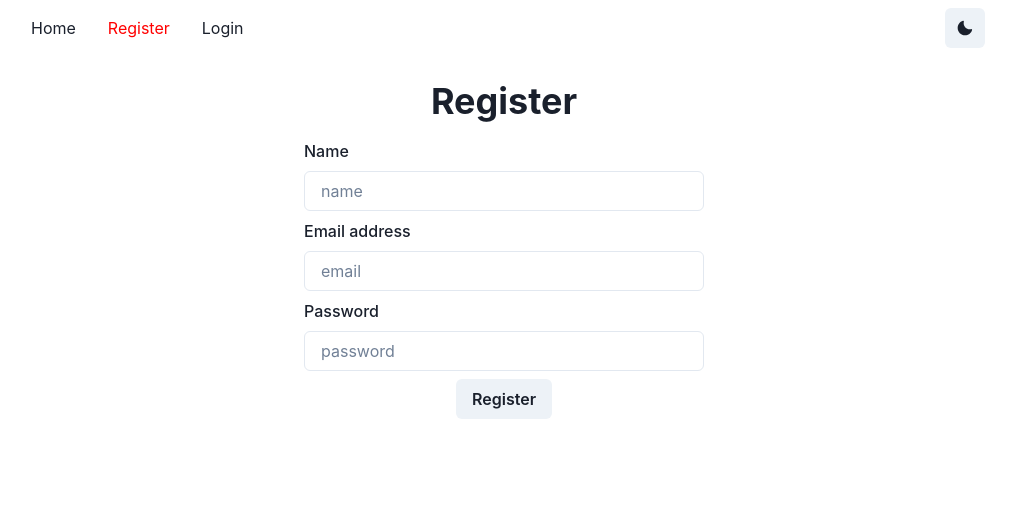
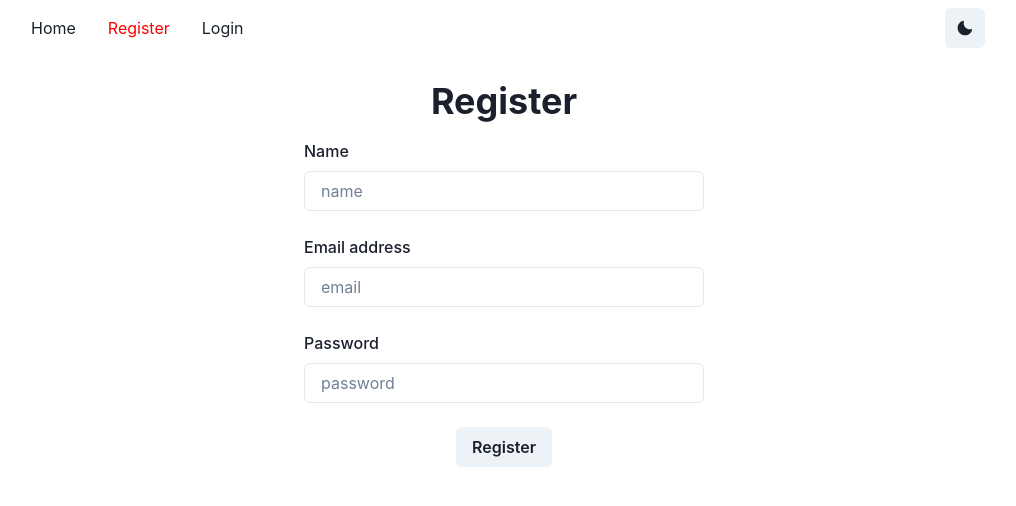
Before and after one commit to artipavl/goit-react-hw-08-phonebook, a React (Create React App) app: page /goit-react-hw-08-phonebook/register in a window 1280 px wide. Shown: the top 506 px of the page, without its empty margins (136-1152 px from the left). Built offline with nearby package versions, Linux system fonts and the light colour scheme.

Commit message:
Update Register.jsx

```diff
--- a/src/pages/Register.jsx
+++ b/src/pages/Register.jsx
@@ -39,7 +39,7 @@ export const Register = () => {
           minWidth="max-content"
           alignItems="center"
           justifyContent="center"
-          gap={2}
+          gap={6}
           flexDirection="column"
         >
           <FormControl w="inherit">
```
